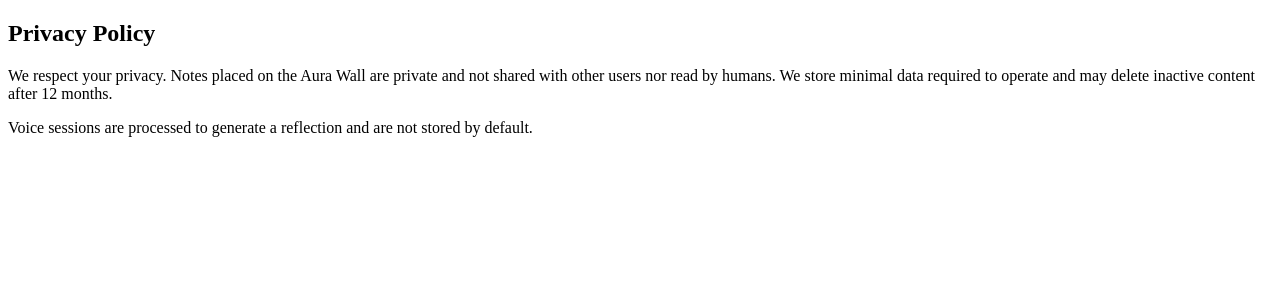
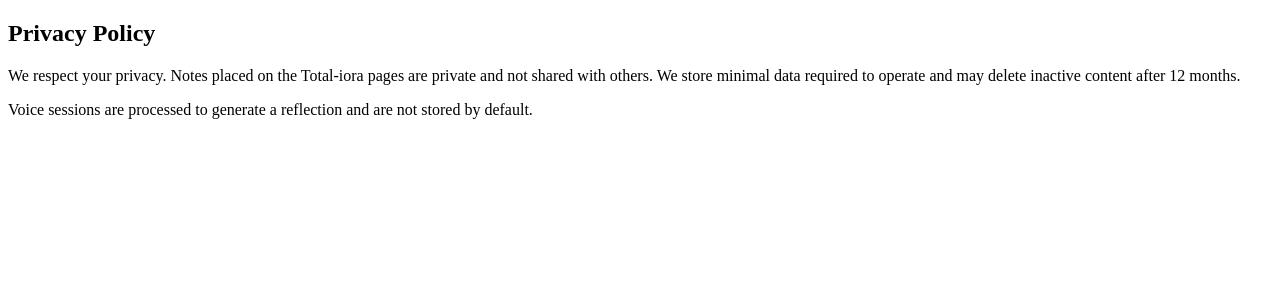
Before and after one commit to danyaffa/Total-iora, a Next.js app: page /privacy in a window 1280 px wide. Shown: the top 300 px of the page. Built offline with nearby package versions, Linux system fonts and the light colour scheme.

Commit message:
Update privacy.js

```diff
--- a/pages/privacy.js
+++ b/pages/privacy.js
@@ -2,7 +2,7 @@ export default function Privacy(){
   return (
     <div className="prose">
       <h2>Privacy Policy</h2>
-      <p>We respect your privacy. Notes placed on the Aura Wall are private and not shared with other users nor read by humans.
+      <p>We respect your privacy. Notes placed on the Total-iora pages are private and not shared with others.
       We store minimal data required to operate and may delete inactive content after 12 months.</p>
       <p>Voice sessions are processed to generate a reflection and are not stored by default.</p>
     </div>
```
